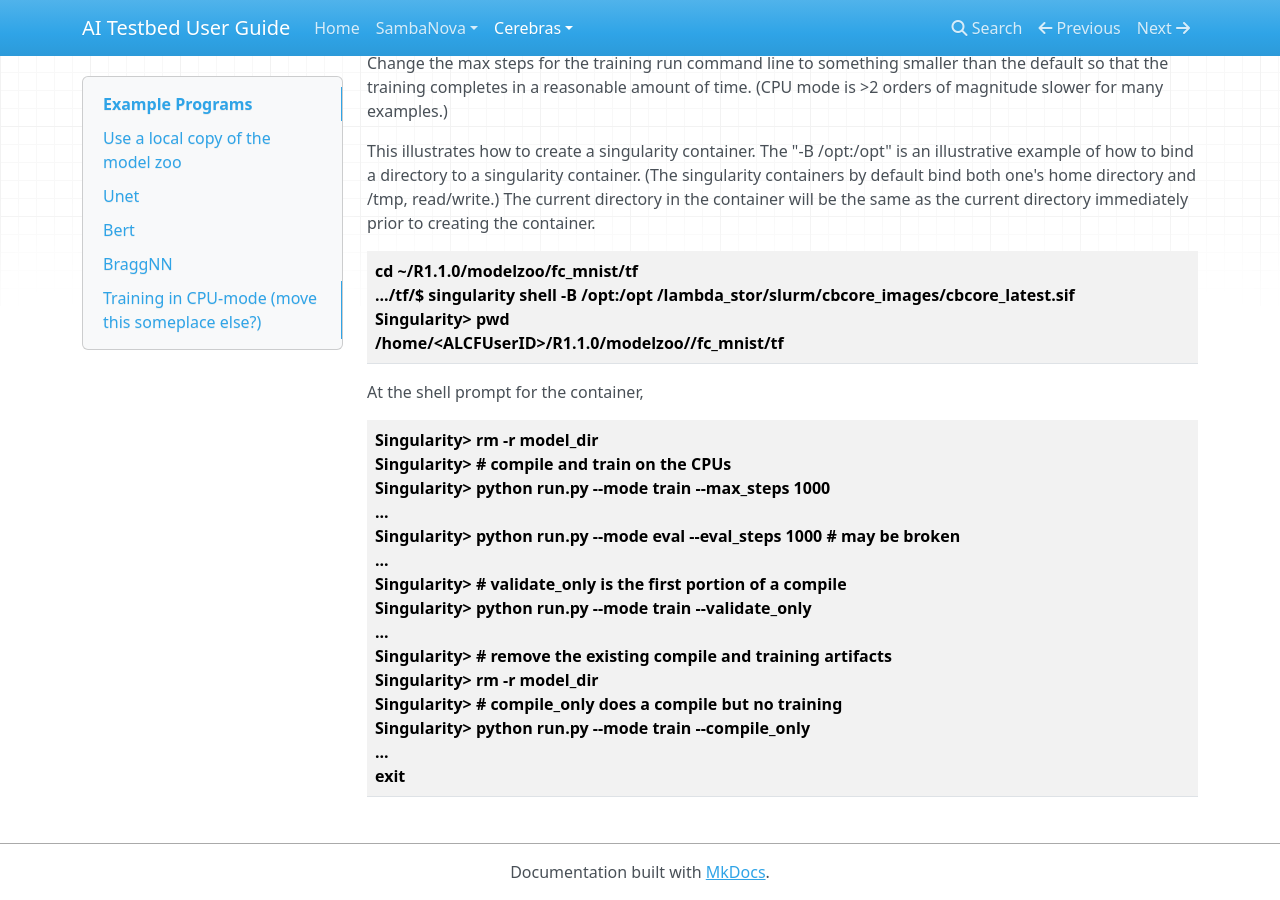
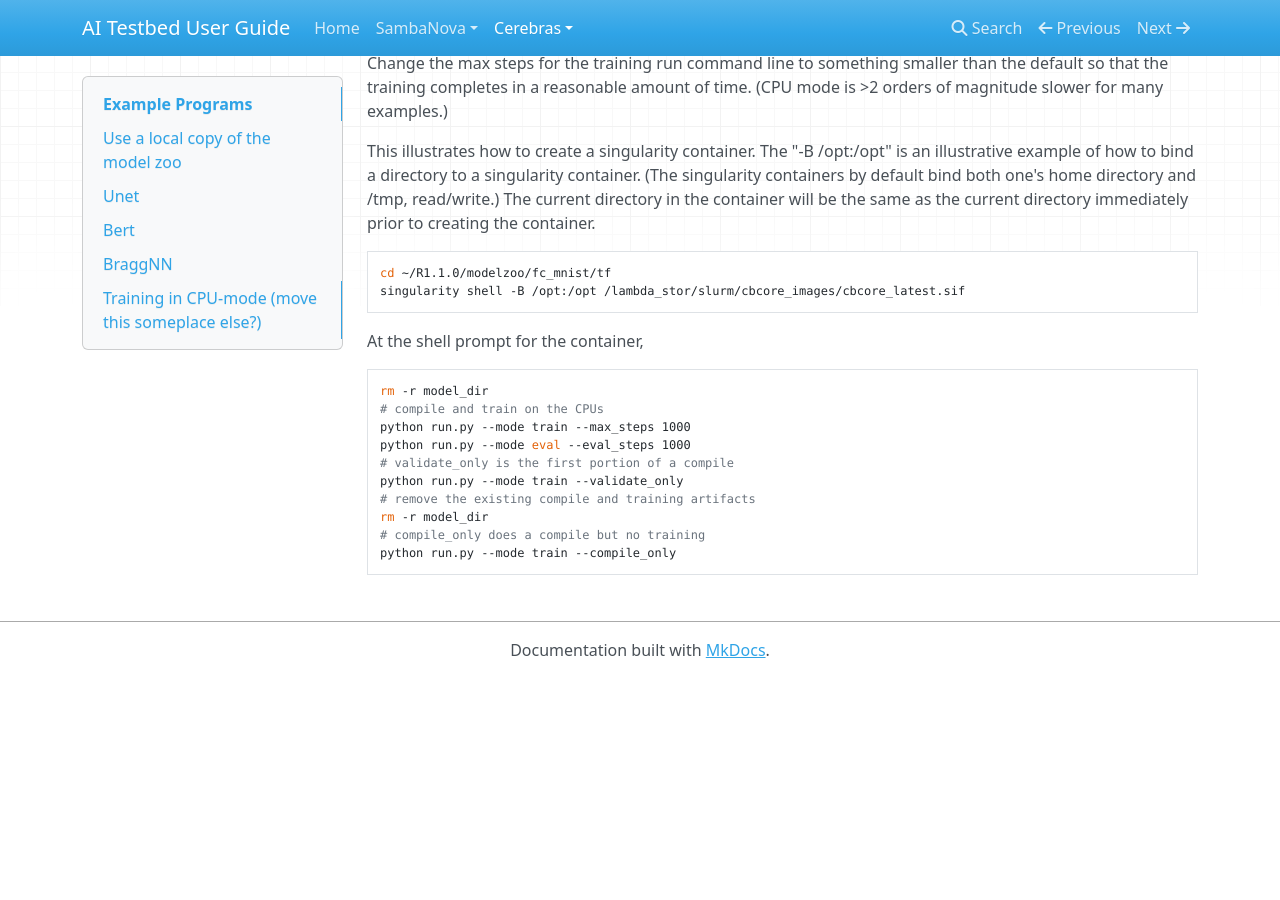
Before and after one commit to argonne-lcf/ai-testbed-userdocs, an MkDocs documentation site: the page built from docs/cerebras/Example-Programs.md, in a window 1280 px wide and 900 px high, scrolled down 1121 px. Built offline with MkDocs 1.6.1, drawn with Linux system fonts in a browser that asks for light colours; nearby versions of some CDN libraries; after the commit the page ends 1799 px from its top, so only the background shows below that.

Commit message:
Update Example-Programs.md

````diff
--- a/docs/cerebras/Example-Programs.md
+++ b/docs/cerebras/Example-Programs.md
@@ -51,38 +51,21 @@ Change the max steps for the training run command line to something smaller than
 This illustrates how to create a singularity container.
 The "-B /opt:/opt" is an illustrative example of how to bind a directory to a singularity container. (The singularity containers by default bind both one's home directory and /tmp, read/write.)
 The current directory in the container will be the same as the current directory immediately prior to creating the container.
-<table>
-<tbody>
-<tr class="odd">
-<td><strong>cd ~/R1.1.0/modelzoo/fc_mnist/tf<br />
-.../tf/$ singularity shell -B /opt:/opt /lambda_stor/slurm/cbcore_images/cbcore_latest.sif<br />
-Singularity&gt; pwd<br />
-/home/&lt;ALCFUserID&gt;/R1.1.0/modelzoo//fc_mnist/tf
-</strong></td>
-</tr>
-</tbody>
-</table>
+```bash
+cd ~/R1.1.0/modelzoo/fc_mnist/tf
+singularity shell -B /opt:/opt /lambda_stor/slurm/cbcore_images/cbcore_latest.sif
+```
 
 At the shell prompt for the container,
-<table>
-<tbody>
-<tr class="odd">
-<td><strong>
-Singularity&gt; rm -r model_dir<br />
-Singularity&gt; # compile and train on the CPUs<br />
-Singularity&gt; python run.py --mode train --max_steps 1000<br />
-...<br />
-Singularity&gt; python run.py --mode eval --eval_steps 1000 # may be broken<br />
-...<br />
-Singularity&gt; # validate_only is the first portion of a compile<br />
-Singularity&gt; python run.py --mode train --validate_only<br />
-...<br />
-Singularity&gt; # remove the existing compile and training artifacts<br />
-Singularity&gt; rm -r model_dir<br />
-Singularity&gt; # compile_only does a compile but no training<br />
-Singularity&gt; python run.py --mode train --compile_only<br />
-...<br />
-exit</strong></td>
-</tr>
-</tbody>
-</table>
+```bash
+rm -r model_dir
+# compile and train on the CPUs
+python run.py --mode train --max_steps 1000
+python run.py --mode eval --eval_steps 1000
+# validate_only is the first portion of a compile
+python run.py --mode train --validate_only
+# remove the existing compile and training artifacts
+rm -r model_dir
+# compile_only does a compile but no training
+python run.py --mode train --compile_only
+```
````
